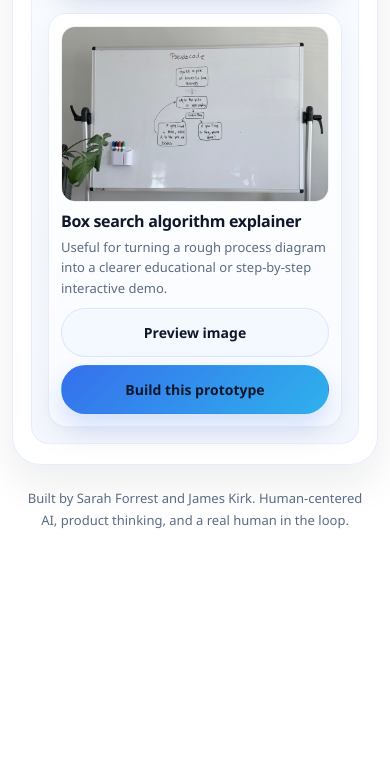
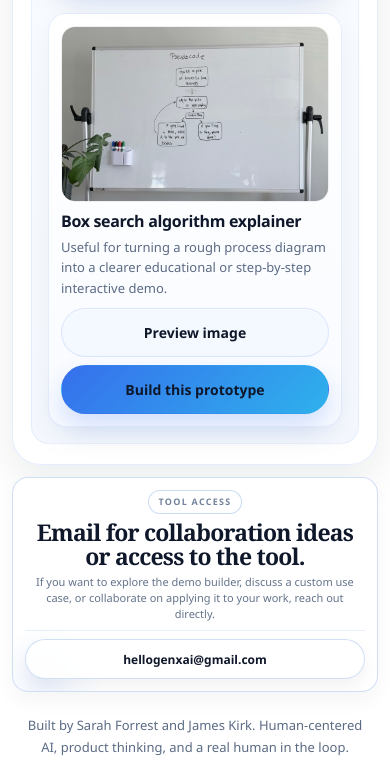
Before and after one commit to sarahfor/whiteboard-to-prototype, a website: page index.html in a window 390 px wide. Shown: the part 1439-2209 px from the top of the page. Before the commit the page ends 1982 px from the top, so only its background shows below. Drawn offline with Linux system fonts and the light colour scheme.

Commit message:
Add tool access callout

```diff
--- a/index.html
+++ b/index.html
@@ -449,6 +449,99 @@
       text-decoration: underline;
     }
 
+    .tool-access {
+      width: min(920px, 100%);
+      margin: 14px auto 0;
+      padding: 12px 16px;
+      display: grid;
+      grid-template-columns: minmax(0, 1fr) max-content;
+      gap: 12px;
+      align-items: center;
+      border-radius: 18px;
+      border: 1px solid var(--glass-border);
+      background:
+        linear-gradient(180deg, rgba(255, 255, 255, 0.95), rgba(255, 255, 255, 0.86)),
+        var(--panel);
+      box-shadow: 0 10px 20px rgba(15, 23, 42, 0.04);
+      backdrop-filter: blur(14px) saturate(130%);
+      position: relative;
+      overflow: hidden;
+    }
+
+    .tool-access::after {
+      content: "";
+      position: absolute;
+      inset: auto auto -46px -22px;
+      width: 110px;
+      height: 110px;
+      border-radius: 50%;
+      background: radial-gradient(circle, rgba(37, 99, 235, 0.08) 0%, rgba(37, 99, 235, 0) 72%);
+      pointer-events: none;
+    }
+
+    .tool-access-copy,
+    .tool-access-action {
+      position: relative;
+      z-index: 1;
+    }
+
+    .tool-access-copy {
+      display: grid;
+      gap: 5px;
+      max-width: 680px;
+    }
+
+    .tool-access-kicker {
+      display: inline-flex;
+      width: fit-content;
+      padding: 0.28rem 0.62rem;
+      border-radius: 999px;
+      border: 1px solid rgba(197, 215, 243, 0.9);
+      background: rgba(255, 255, 255, 0.9);
+      color: #73839b;
+      font-size: 9px;
+      font-weight: 800;
+      letter-spacing: 0.14em;
+      text-transform: uppercase;
+      box-shadow: inset 0 1px 0 rgba(255, 255, 255, 0.7);
+    }
+
+    .tool-access-copy h2 {
+      margin: 0;
+      max-width: 28ch;
+      font-size: clamp(20px, 2vw, 26px);
+      line-height: 1.06;
+      letter-spacing: -0.035em;
+      color: var(--ink);
+      font-family: Georgia, "Times New Roman", serif;
+    }
+
+    .tool-access-copy p {
+      margin: 0;
+      max-width: 54ch;
+      color: #64748b;
+      font-size: 12px;
+      line-height: 1.45;
+    }
+
+    .tool-access-action {
+      display: grid;
+      align-content: center;
+      justify-items: start;
+      text-align: left;
+      padding-left: 2px;
+    }
+
+    .tool-access .button {
+      min-width: 208px;
+      min-height: 40px;
+      padding: 9px 15px;
+      background: rgba(255, 255, 255, 0.94);
+      border: 1px solid var(--glass-border);
+      box-shadow: 0 8px 16px rgba(15, 23, 42, 0.05), inset 0 1px 0 rgba(255, 255, 255, 0.72);
+      font-size: 12px;
+    }
+
     .sample-modal {
       position: fixed;
       inset: 0;
@@ -579,6 +672,30 @@
 
       .sample-image-button img {
         height: 192px;
+      }
+
+      .tool-access {
+        width: min(760px, 100%);
+        grid-template-columns: 1fr;
+        gap: 10px;
+        padding: 14px 16px;
+      }
+
+      .tool-access-copy h2 {
+        max-width: 20ch;
+        font-size: clamp(22px, 4.4vw, 28px);
+      }
+
+      .tool-access-action {
+        justify-items: start;
+        text-align: left;
+        padding-left: 0;
+        padding-top: 8px;
+        border-top: 1px solid rgba(37, 99, 235, 0.1);
+      }
+
+      .tool-access .button {
+        min-width: 0;
       }
     }
 
@@ -714,6 +831,44 @@
         padding-top: 4px;
         font-size: 13px;
       }
+
+      .tool-access {
+        margin-top: 12px;
+        padding: 12px 12px;
+        gap: 9px;
+        border-radius: 16px;
+      }
+
+      .tool-access-copy {
+        gap: 6px;
+      }
+
+      .tool-access-kicker {
+        margin: 0 auto;
+        font-size: 9px;
+      }
+
+      .tool-access-copy h2 {
+        max-width: none;
+        font-size: clamp(18px, 6vw, 23px);
+        text-align: center;
+      }
+
+      .tool-access-copy p {
+        font-size: 11px;
+        line-height: 1.42;
+        text-align: center;
+      }
+
+      .tool-access-action {
+        justify-items: center;
+        text-align: center;
+        padding-top: 8px;
+      }
+
+      .tool-access .button {
+        width: 100%;
+      }
     }
   </style>
 </head>
@@ -797,6 +952,17 @@
         </section>
       </section>
     </main>
+
+    <section class="tool-access" aria-labelledby="tool-access-heading">
+      <div class="tool-access-copy">
+        <span class="tool-access-kicker">Tool Access</span>
+        <h2 id="tool-access-heading">Email for collaboration ideas or access to the tool.</h2>
+        <p>If you want to explore the demo builder, discuss a custom use case, or collaborate on applying it to your work, reach out directly.</p>
+      </div>
+      <div class="tool-access-action">
+        <a class="button secondary" href="mailto:hellogenxai@gmail.com?subject=Whiteboard%20to%20Prototype%20Inquiry">hellogenxai@gmail.com</a>
+      </div>
+    </section>
 
     <footer class="site-footer">
       Built by Sarah Forrest and James Kirk. Human-centered AI, product thinking, and a real human in the loop.
```
